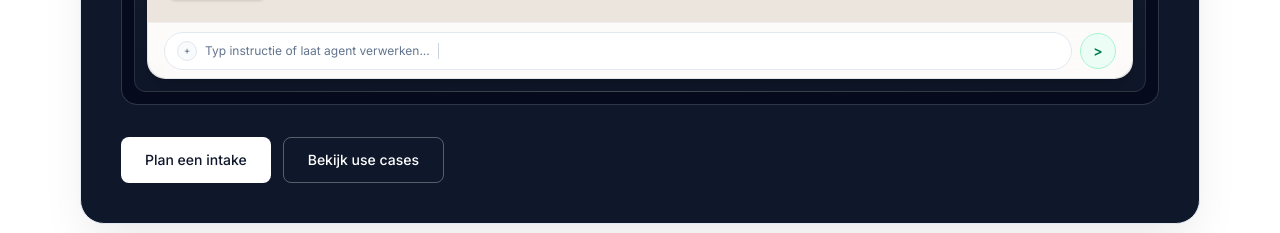
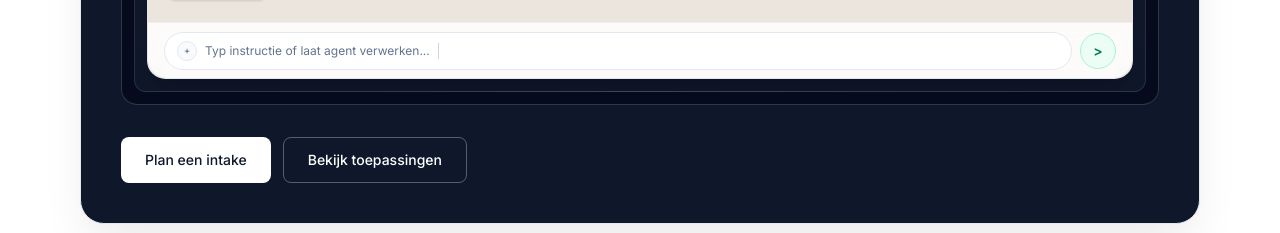
Before and after one commit to openclawbot69420-ux/youraiworker-site, a Next.js app: page / in a window 1280 px wide. Shown: the part 2480-2713 px from the top of the page. Built offline with nearby package versions, Linux system fonts and the light colour scheme.

Commit message:
Copy: use consistent 'toepassingen' CTA label

```diff
--- a/src/app/page.tsx
+++ b/src/app/page.tsx
@@ -597,7 +597,7 @@ const HomePage: React.FC = () => {
               href="/use-cases"
               className="inline-flex items-center justify-center rounded-lg border border-white/30 px-6 py-3 text-sm font-medium text-white transition-colors hover:bg-white/10"
             >
-              Bekijk use cases
+              Bekijk toepassingen
             </a>
           </div>
         </div>
```
